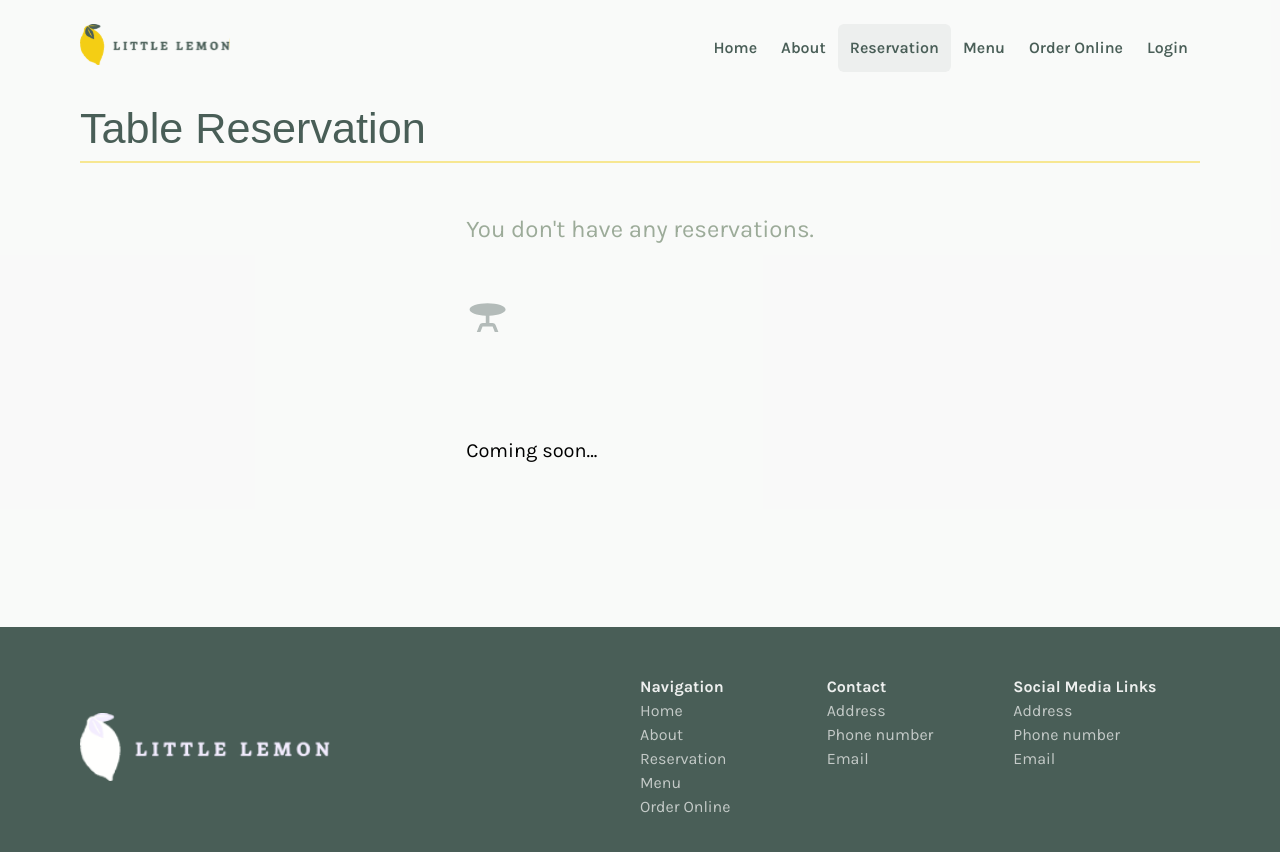
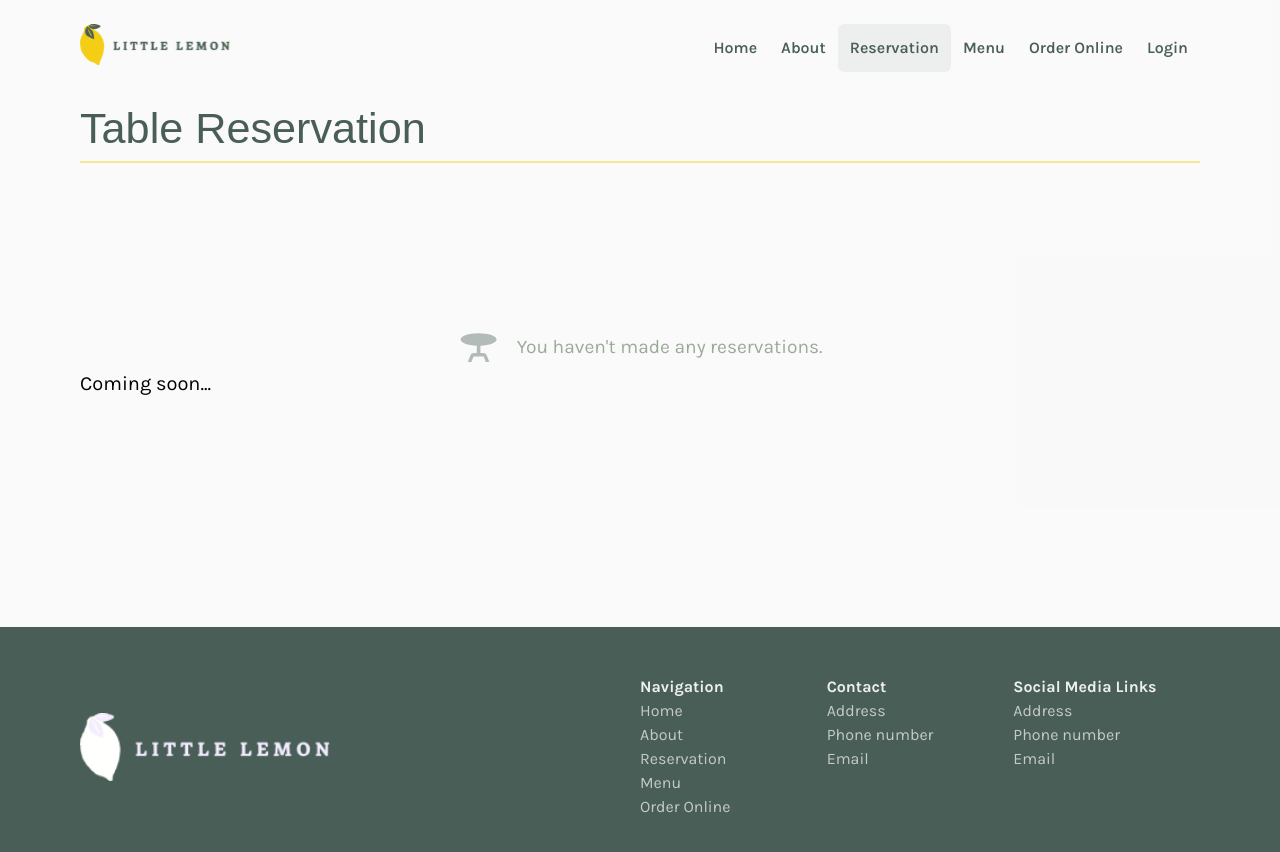
Before and after one commit to GoldieCodes/little-lemon-restaurant, a Next.js app: page /reservation in a window 1280 px wide. Shown: the top 852 px of the page. Built offline with nearby package versions, Linux system fonts and the light colour scheme; no server answers; a web font is replaced by a local one.

Commit message:
made some style adjustments

```diff
--- a/app/globals.css
+++ b/app/globals.css
@@ -79,3 +79,6 @@ footer > main p {
 .Toastify__toast {
   @apply font-bold font-sans;
 }
+.Toastify__close-button.Toastify__close-button--colored {
+  @apply !text-dark;
+}
--- a/app/reservation/page.jsx
+++ b/app/reservation/page.jsx
@@ -7,13 +7,13 @@ export default function Reservation() {
       <h1 className="border-b-2 border-yellow/45 text-2xl text-green">
         Table Reservation
       </h1>
-      <div className="min-h-[50vh] grid place-self-center align-middle">
-        <p className="text-xl text-[#9cab99] flex gap-6 items-center group">
-          You don't have any reservations.
+      <div className="min-h-[50vh] grid content-center">
+        <p className="text-[#9cab99] flex gap-4 items-center place-self-center">
+          <span className="text-2xl text-green/40">
+            <MdTableBar />
+          </span>
+          You haven't made any reservations.
         </p>
-        <span className="text-2xl text-green/40">
-          <MdTableBar />
-        </span>
         <Link href="/#" className="text-lg">
           Coming soon...
         </Link>
```
